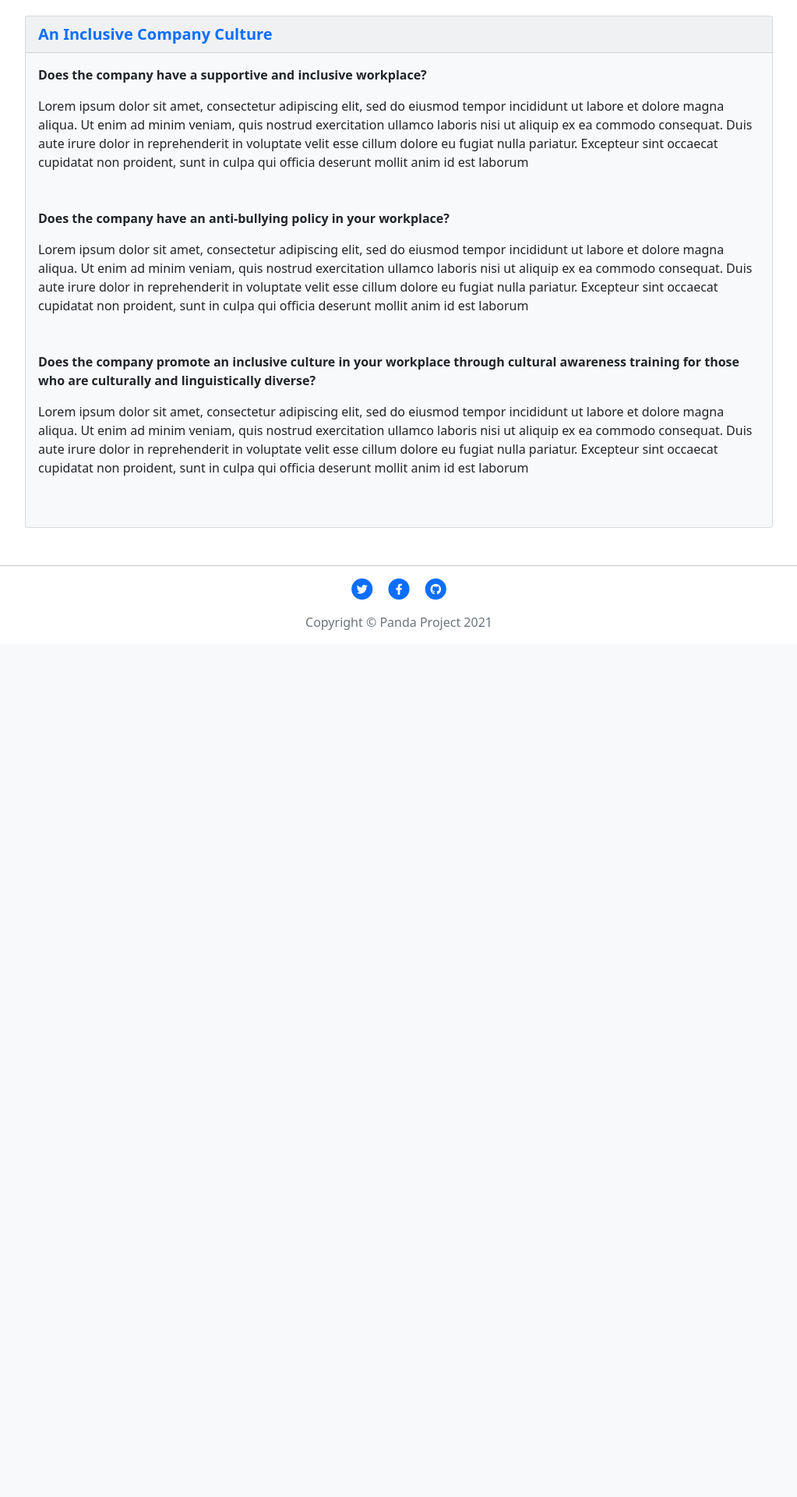
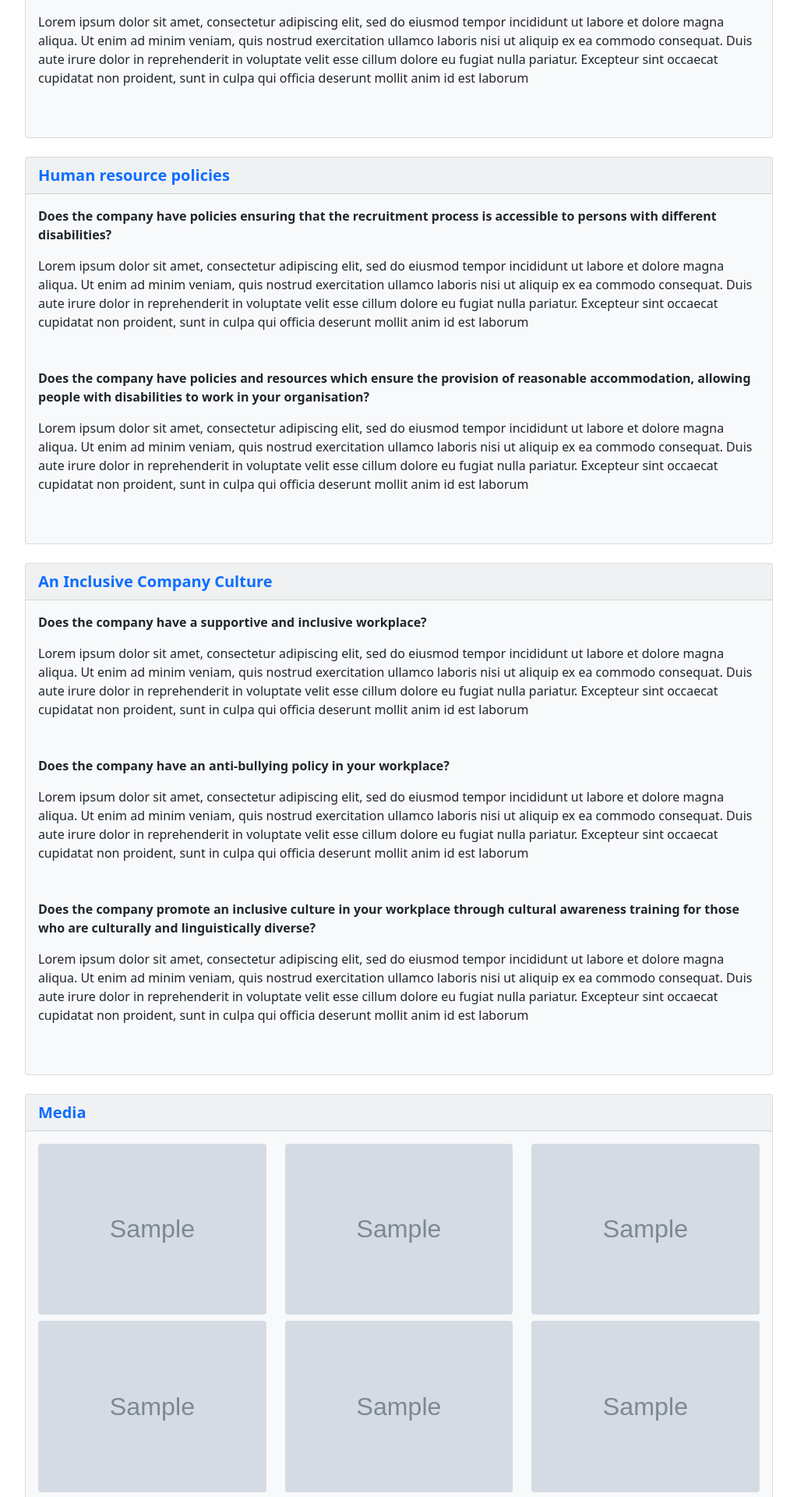
Before and after one commit to 4n4ru/Panda, a Flask app: template templates/profile.html in a window 1280 px wide. Shown: the part 3040-4960 px from the top of the page at 78% size, without its empty margins (128-1151 px from the left). Before the commit the page ends 3848 px from the top, so only its background shows below. Run offline with Flask 2, Linux system fonts and the light colour scheme; the template is opened without the code that fills it: most values are stand-ins (such as "Sample title", 1, 10 or a date in 2020); grey boxes marked "Sample" are stand-in pictures; some libraries are stand-ins or nearby versions.

Commit message:
add media section on profile.html

```diff
--- a/templates/profile.html
+++ b/templates/profile.html
@@ -2,10 +2,12 @@
 {% block content %}
 <section class="my-5 w-75 mx-auto">
     <div class="container">
-        <h1>Company Name</h1>
-        <p>Broken Dreams Boulevard 11</p>
-        <p>Company size:</p>
-        <p>Industry</p>
+        <img src="{{ company.bannerImg }}" alt="{{ company.companyBannerDesc }}" class="img w-100 rounded">
+
+        <h1>{{ company.name }}</h1>
+        <p>{{ company.address }}</p>
+        <p>{{ company.size }}</p>
+        <p>{{ company.industry }}</p>
     </div>
 
     <hr>
@@ -187,6 +189,34 @@
             </div>
         </div>
     </div>
+
+    <div class="profile-wrapper card bg-light mb-4">
+        <div class="card-header profile-header">
+            Media
+        </div>
+        <div class="card-body">
+            <div class="row">
+                <div class="col-12 col-md-6 col-lg-4 mb-2">
+                    <img src="{{ company.bannerImg }}" alt="{{ company.companyBannerDesc }}" class="w-100 img rounded">
+                </div>
+                <div class="col-12 col-md-6 col-lg-4 mb-2">
+                    <img src="{{ company.companyImg1 }}" alt="{{ company.companyImg1Desc }}" class="w-100 img rounded">
+                </div>
+                <div class="col-12 col-md-6 col-lg-4 mb-2">
+                    <img src="{{ company.companyImg2 }}" alt="{{ company.companyImg2Desc }}" class="w-100 img rounded">
+                </div>
+                <div class="col-12 col-md-6 col-lg-4 mb-2">
+                    <img src="{{ company.companyImg3 }}" alt="{{ company.companyImg3Desc }}" class="w-100 img rounded">
+                </div>
+                <div class="col-12 col-md-6 col-lg-4 mb-2">
+                    <img src="{{ company.companyImg4 }}" alt="{{ company.companyImg4Desc }}" class="w-100 img rounded">
+                </div>
+                <div class="col-12 col-md-6 col-lg-4 mb-2">
+                    <img src="{{ company.companyImg5 }}" alt="{{ company.companyImg5Desc }}" class="w-100 img rounded">
+                </div>
+            </div>
+        </div>
+    </div>
 </section>
 
 {% endblock %}
```
Also changed, not shown: templates/create-profile.html (+10 -0 lines).
